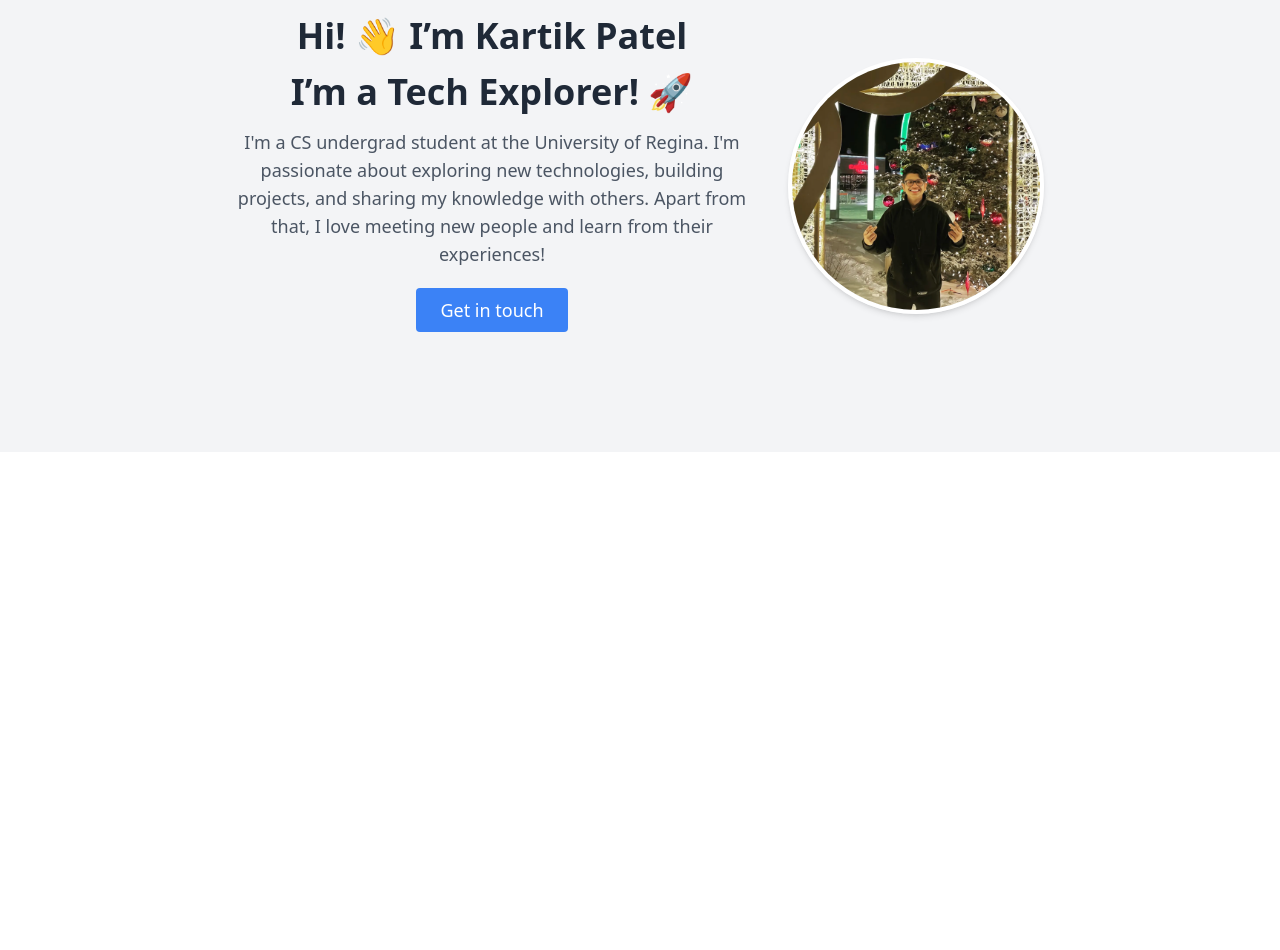
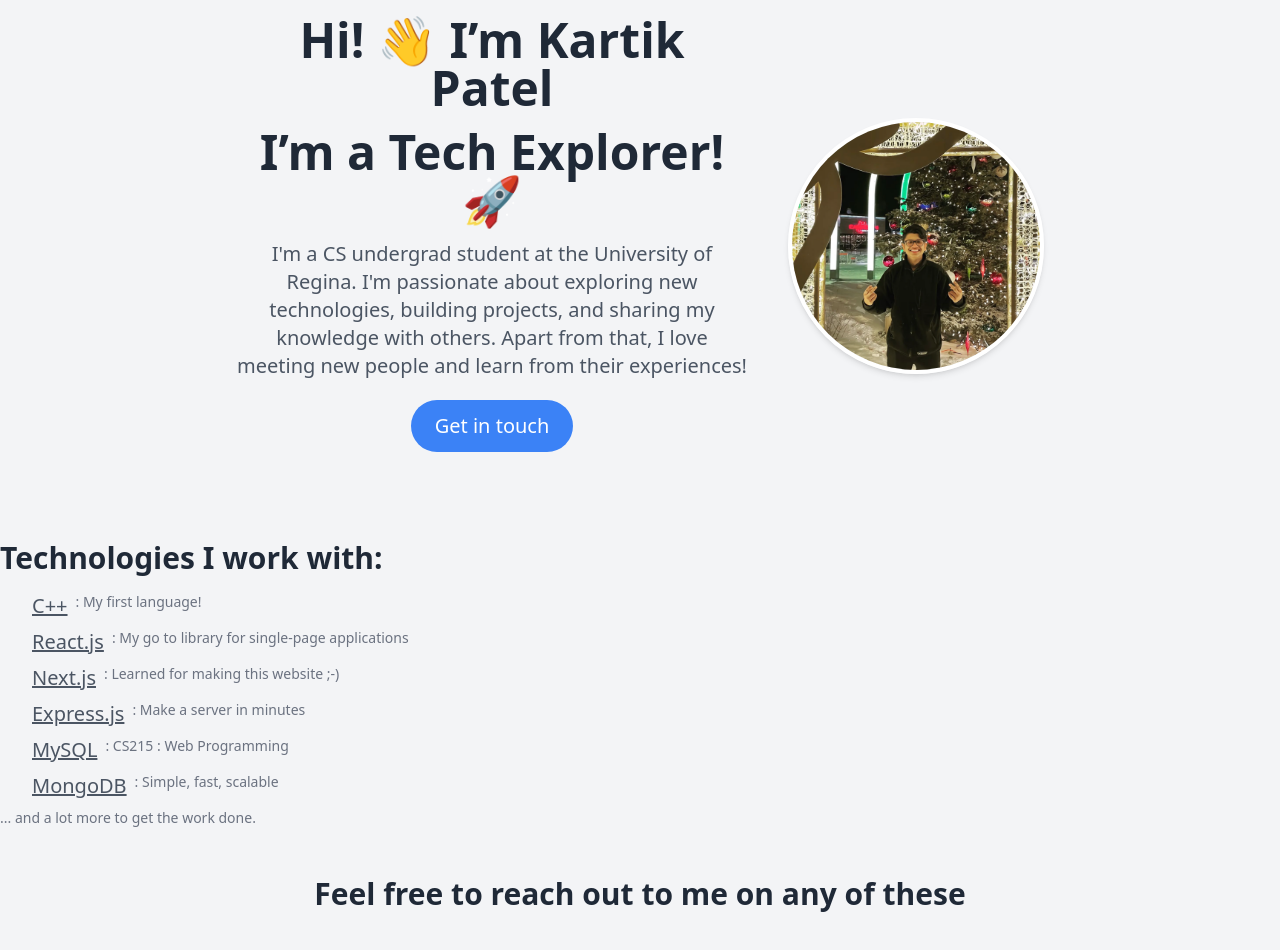
Before and after one commit to kpatel0170/kpatel0170.github.io, a React (Create React App) app: page / in a window 1280 px wide. Shown: the part 140-1090 px from the top of the page. Before the commit the page ends 800 px from the top, so only its background shows below. Built offline with nearby package versions, Linux system fonts and the light colour scheme.

Commit message:
added some more content on home page

```diff
--- a/src/pages/Home/Home.js
+++ b/src/pages/Home/Home.js
@@ -3,15 +3,17 @@ import heroData from './Home.json';
 import heroImage from '../../assets/profile-new.png';
 
 const HomePage = () => {
+  const { hero, technologies, connectMeText, sociallinks, profilelinks } = heroData;
+
   return (
     <div className="bg-gray-100 py-12 md:py-20">
       <div className="container mx-auto flex flex-col md:flex-row items-center justify-center">
         <div className="max-w-lg mx-auto md:mx-0 md:mr-10 sm:mb-10">
-          <h1 className="text-3xl md:text-4xl lg:text-4xl font-bold text-center text-gray-800 my-4">{heroData.hero[0]}</h1>
-          <h1 className="text-3xl md:text-4xl lg:text-4xl font-bold text-center text-gray-800 my-4">{heroData.hero[1]}</h1>
-          <p className="text-base md:text-lg lg:text-l text-center text-gray-600 mb-5">{heroData.hero[2]}</p>
+          <h1 className="text-4xl md:text-5xl lg:text-5xl font-bold text-center text-gray-800 my-4">{hero[0]}</h1>
+          <h1 className="text-4xl md:text-5xl lg:text-5xl font-bold text-center text-gray-800 my-4">{hero[1]}</h1>
+          <p className="text-lg md:text-xl lg:text-xl text-center text-gray-600 mb-5">{hero[2]}</p>
           <div className="flex justify-center">
-            <button className="px-6 py-2 text-lg font-medium text-white bg-blue-500 rounded hover:bg-blue-600 focus:outline-none focus:ring-2 focus:ring-blue-600 focus:ring-opacity-50 transition-colors duration-300 ease-in-out">Get in touch</button>
+            <button className="px-6 py-3 text-lg md:text-xl font-medium text-white bg-blue-500 rounded-full hover:bg-blue-600 focus:outline-none focus:ring-2 focus:ring-blue-600 focus:ring-opacity-50 transition-colors duration-300 ease-in-out">Get in touch</button>
           </div>
         </div>
         <div className="flex items-center justify-center w-64 h-64 relative">
@@ -21,6 +23,38 @@ const HomePage = () => {
           <div className="absolute inset-0 rounded-full"></div>
         </div>
       </div>
+      <div className="container mx-auto mt-12">
+        <h2 className="text-2xl md:text-3xl font-bold text-gray-800 mb-4">Technologies I work with:</h2>
+        <ul className="text-lg md:text-xl text-gray-600">
+          {technologies.list.map((tech, index) => (
+            <li key={index} className="flex mb-2">
+              <svg className="w-6 h-6 mr-2" viewBox="0 0 24 24">
+                <path fill="currentColor" d={tech.svg} />
+              </svg>
+              <a href={tech.url} target="_blank" rel="noopener noreferrer" className="underline hover:no-underline">{tech.name}</a>
+              <span className="text-sm ml-2 text-gray-500">{tech.description}</span>
+            </li>
+          ))}
+          <li className="text-sm text-gray-500 mt-2">{technologies.text}</li>
+        </ul>
+      </div>
+      <div className="container mx-auto mt-12">
+        <h2 className="text-2xl md:text-3xl font-bold text-center text-gray-800 mb-4">{connectMeText}</h2>
+        <div className="flex justify-center space-x-4">
+          {sociallinks.map((socialLink, index) => (
+            <a key={index} href={socialLink.url} target="_blank" rel="noopener noreferrer" className="text-blue-500 hover:text-blue-600">
+              <span className="sr-only">{socialLink.name}</span>
+            </a>
+          ))}
+        </div>
+        <div className="flex justify-center mt-4">
+          {profilelinks.map((profileLink, index) => (
+            <a key={index} href={profileLink.url} target="_blank" rel="noopener noreferrer" className="text-blue-500 hover:text-blue-600">
+              <span className="sr-only">{profileLink.name}</span>
+            </a>
+          ))}
+        </div>
+      </div>
     </div>
   );
 };
--- a/src/pages/Home/Home.json
+++ b/src/pages/Home/Home.json
@@ -3,5 +3,81 @@
         "Hi! 👋 I’m Kartik Patel",
         "I’m a Tech Explorer! 🚀",
         "I'm a CS undergrad student at the University of Regina. I'm passionate about exploring new technologies, building projects, and sharing my knowledge with others. Apart from that, I love meeting new people and learn from their experiences!"
-    ]
+    ],
+    "technologies": {
+        "list": [
+            {
+                "name": "C++ ",
+                "description": ": My first language!",
+                "url": "https://cplusplus.com/"
+            },
+            {
+                "name": "React.js ",
+                "description": ": My go to library for single-page applications",
+                "url": "https://reactjs.org/"
+            },
+            {
+                "name": "Next.js ",
+                "description": ": Learned for making this website ;-)",
+                "url": "https://nextjs.org/"
+            },
+            {
+                "name": "Express.js ",
+                "description": ": Make a server in minutes",
+                "url": "https://expressjs.com/"
+            },
+            {
+                "name": "MySQL ",
+                "description": ": CS215 : Web Programming",
+                "url": "https://www.mysql.com/"
+            },
+            {
+                "name": "MongoDB ",
+                "description": ": Simple, fast, scalable",
+                "url": "https://www.mongodb.com/"
+            }
+        ],
+        "text": "... and a lot more to get the work done."
+    },
+
+    "connectMeText": "Feel free to reach out to me on any of these",
+    "sociallinks": [
+        {
+          "name": "LinkedIn",
+          "svg": "LinkedIn",
+          "url": "https://www.linkedin.com/in/kpatel0170/"
+        },
+        {
+          "name": "DevPost",
+          "svg": "DevTo",
+          "url": "https://devpost.com/kpatel0170"
+        },
+        {
+          "name": "Instagram",
+          "svg": "Instagram",
+          "url": "https://www.instagram.com/kpatel0170/"
+        },
+        {
+          "name": "GitHub",
+          "svg": "GitHub",
+          "url": "https://github.com/kpatel0170"
+        }
+      ],
+      "profilelinks": [
+        {
+          "name": "LeetCode",
+          "svg": "LeetCode",
+          "url": "https://leetcode.com/kartikpatel0170/"
+        },
+        {
+          "name": "GeeksForGeeks",
+          "svg": "GFG",
+          "url": "https://auth.geeksforgeeks.org/user/kartikpatel0170"
+        },
+        {
+          "name": "HackerRank",
+          "svg": "HackerRank",
+          "url": "https://www.hackerrank.com/kartikpatel0170"
+        }
+      ]
 }
```
